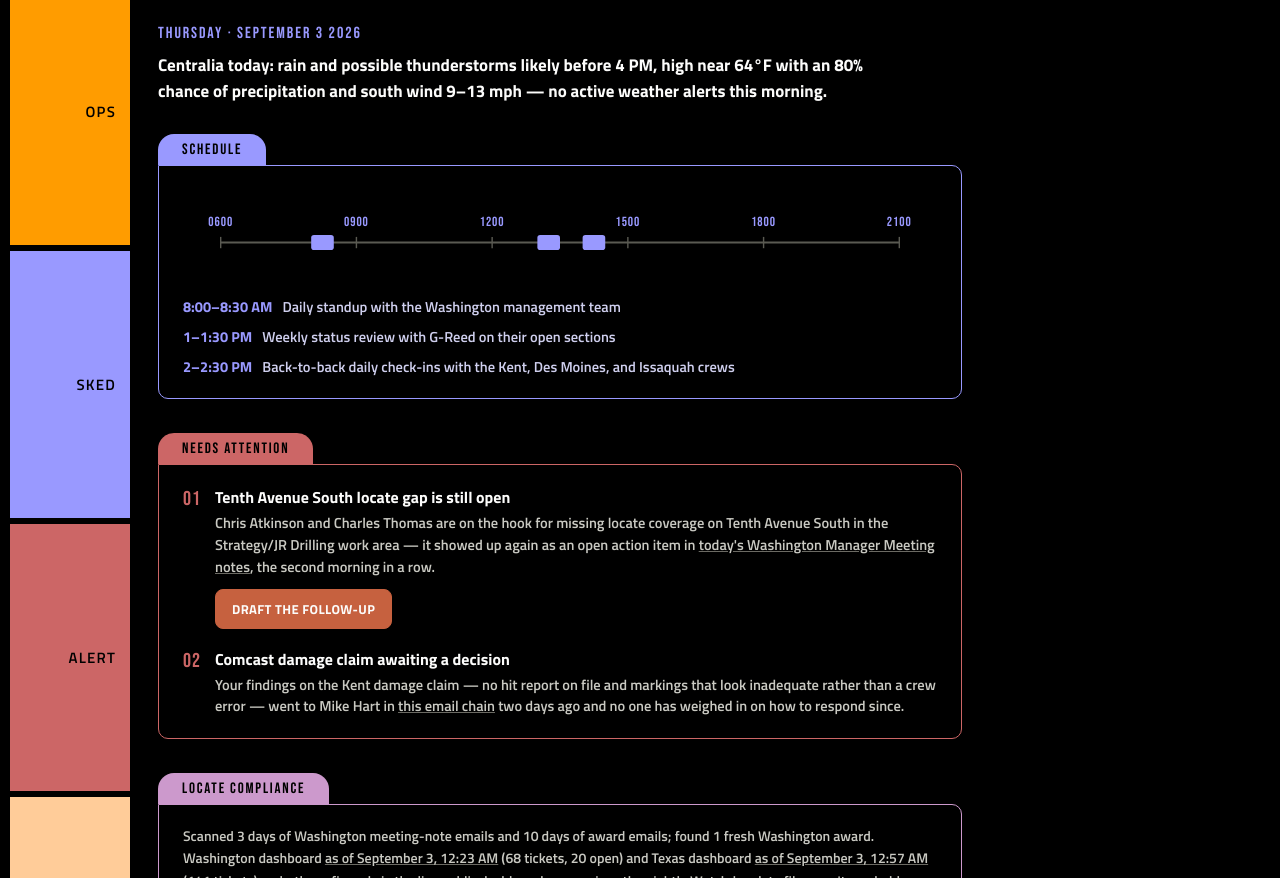
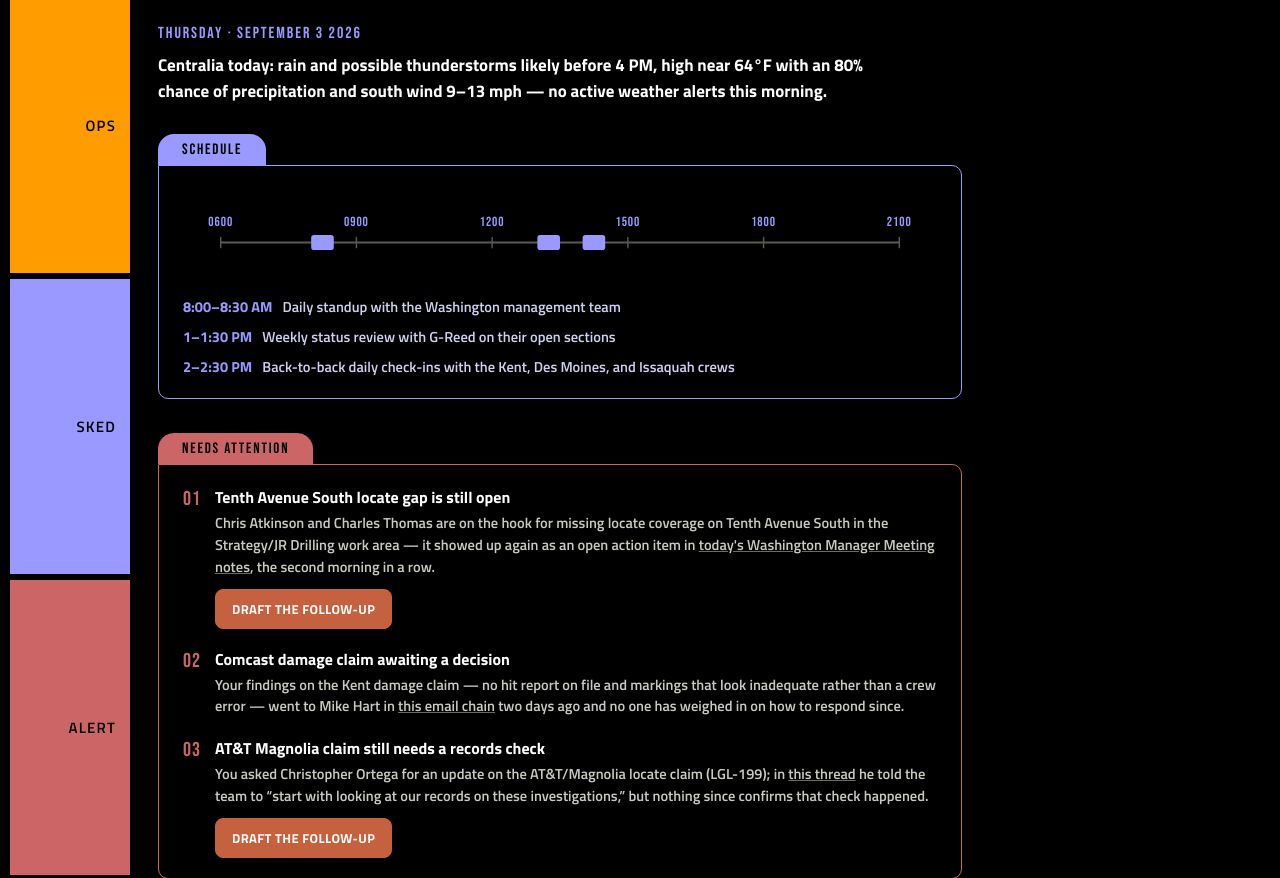
Before and after one commit to markricemho-commits/DailyOpsBriefing, a plain HTML site: page index.html in a window 1280 px wide. Shown: the part 74-952 px from the top of the page. Drawn offline with Linux system fonts and the light colour scheme.

Commit message:
Morning brief 09-03-2026 - restore LGL-199 to Needs Attention

```diff
--- a/index.html
+++ b/index.html
@@ -411,6 +411,14 @@ html, body {
               <div class="item-sentence">Your findings on the Kent damage claim &mdash; no hit report on file and markings that look inadequate rather than a crew error &mdash; went to Mike Hart in <a href="https://outlook.office365.com/owa/?ItemID=AAMkADI5NTRlNmNlLTRlMTktNDFlYS1iMmY5LTA5MTdhOWQ2MDVlZABGAAAAAADSd4Gp6MM1T4f0azuAvNVmBwCFKTOgsSYeR4zomdEEjOy5AAAAAAEJAACFKTOgsSYeR4zomdEEjOy5AABmh%2B%2BVAAA%3D&exvsurl=1&viewmodel=ReadMessageItem" target="_blank" rel="noopener">this email chain</a> two days ago and no one has weighed in on how to respond since.</div>
             </div>
           </div>
+          <div class="item">
+            <div class="item-num alert">03</div>
+            <div class="item-body">
+              <div class="item-title"><a href="https://outlook.office365.com/owa/?ItemID=AAMkADI5NTRlNmNlLTRlMTktNDFlYS1iMmY5LTA5MTdhOWQ2MDVlZABGAAAAAADSd4Gp6MM1T4f0azuAvNVmBwCFKTOgsSYeR4zomdEEjOy5AAAeVxa6AACFKTOgsSYeR4zomdEEjOy5AABmiExdAAA%3D&exvsurl=1&viewmodel=ReadMessageItem" target="_blank" rel="noopener">AT&amp;T Magnolia claim still needs a records check</a></div>
+              <div class="item-sentence">You asked Christopher Ortega for an update on the AT&amp;T/Magnolia locate claim (LGL-199); in <a href="https://outlook.office365.com/owa/?ItemID=AAMkADI5NTRlNmNlLTRlMTktNDFlYS1iMmY5LTA5MTdhOWQ2MDVlZABGAAAAAADSd4Gp6MM1T4f0azuAvNVmBwCFKTOgsSYeR4zomdEEjOy5AAAeVxa6AACFKTOgsSYeR4zomdEEjOy5AABmiExdAAA%3D&exvsurl=1&viewmodel=ReadMessageItem" target="_blank" rel="noopener">this thread</a> he told the team to &ldquo;start with looking at our records on these investigations,&rdquo; but nothing since confirms that check happened.</div>
+              <a class="item-btn" href="https://claude.ai/new?q=Draft%20a%20brief%2C%20polite%20follow-up%20email%20checking%20on%20the%20AT%26T%20Magnolia%20damage%20claim%20investigation%2C%20case%20LGL-199.%20I%27d%20asked%20Christopher%20Ortega%20for%20an%20update%20on%20this%20claim%2C%20and%20in%20the%20email%20thread%20he%20told%20the%20team%20to%20start%20pulling%20records%20on%20the%20investigation%20--%20nothing%20since%20confirms%20that%20check%20happened.%20Nothing%20is%20owed%20by%20me%20directly%20here%2C%20but%20a%20nudge%20to%20Christopher%20asking%20for%20a%20status%20update%20would%20help%20move%20it%20along.%20Search%20the%20connected%20Outlook%20mailbox%20to%20re-read%20the%20full%20LGL-199%20thread%20for%20context%2C%20then%20draft%20a%20short%2C%20friendly%20follow-up%20email%20to%20Christopher%20Ortega%20asking%20where%20things%20stand%20on%20the%20records%20check.%20Done%20looks%20like%20a%20drafted%20email%20ready%20for%20my%20review.&surface=cowork&composer=mini" target="_blank" rel="noopener">Draft the follow-up</a>
+            </div>
+          </div>
         </div>
       </div>
 
```
